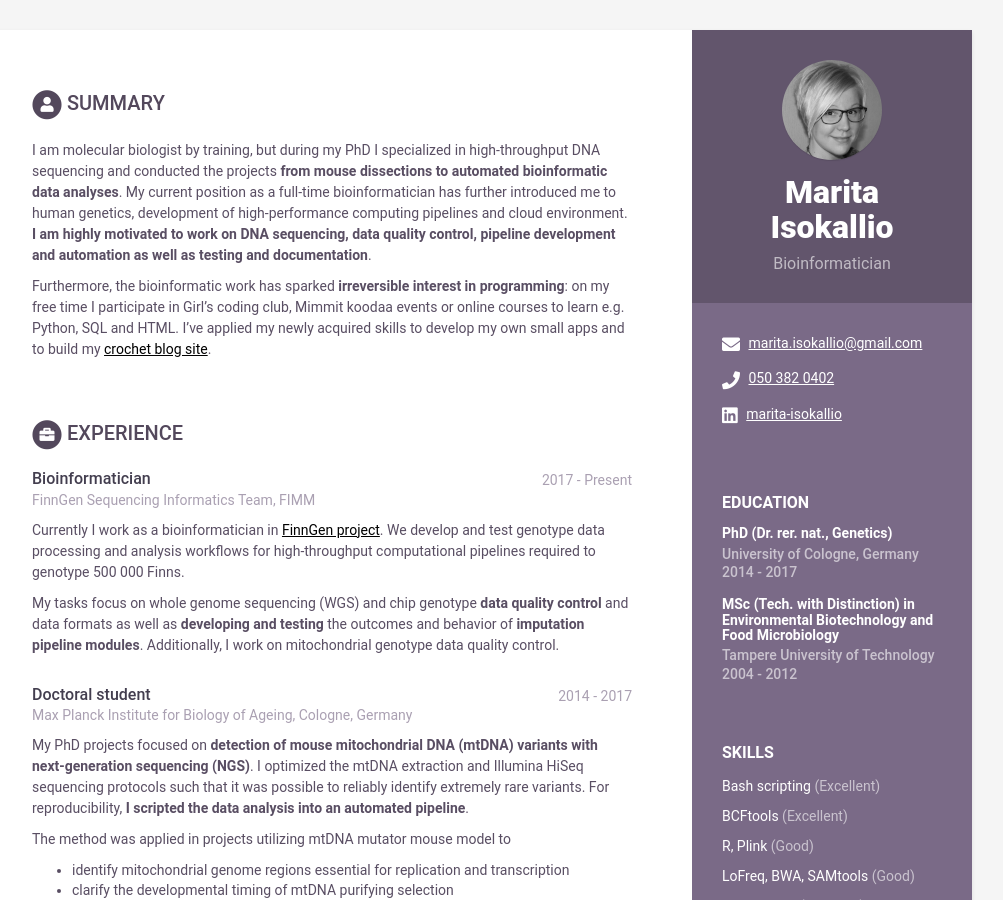
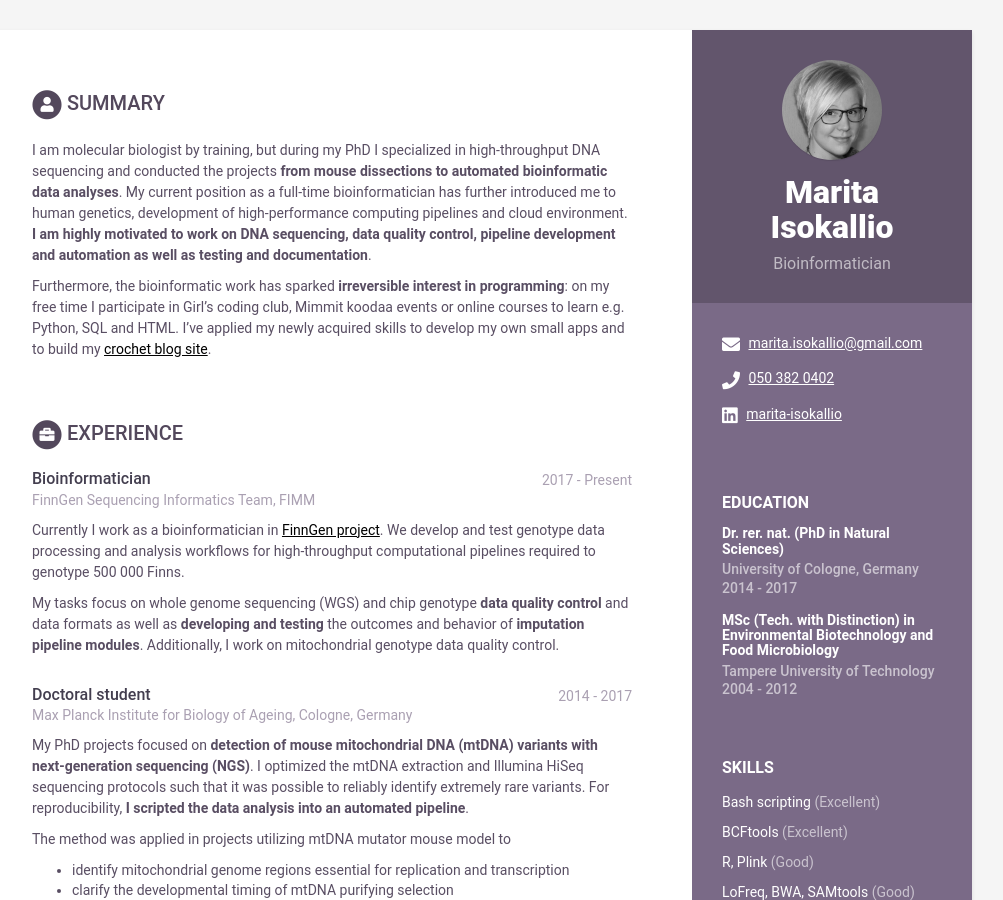
Before and after one commit to murmcraft/cv, a Jekyll site: the page built from index.html, in a window 1280 px wide and 900 px high. Shown: the whole window, without its empty margins (168-1171 px from the left). Built offline with Jekyll 4.4.1, drawn with Linux system fonts in a browser that asks for light colours.

Commit message:
phd title

```diff
--- a/_data/data.yml
+++ b/_data/data.yml
@@ -80,7 +80,7 @@ career-profile:
       [crochet blog site]: https://murmcraft.github.io
 
 education:
-    - degree: PhD (Dr. rer. nat., Genetics)
+    - degree: Dr. rer. nat. (PhD in Natural Sciences)
       university: University of Cologne, Germany
       time: 2014 - 2017
       details: |
```
